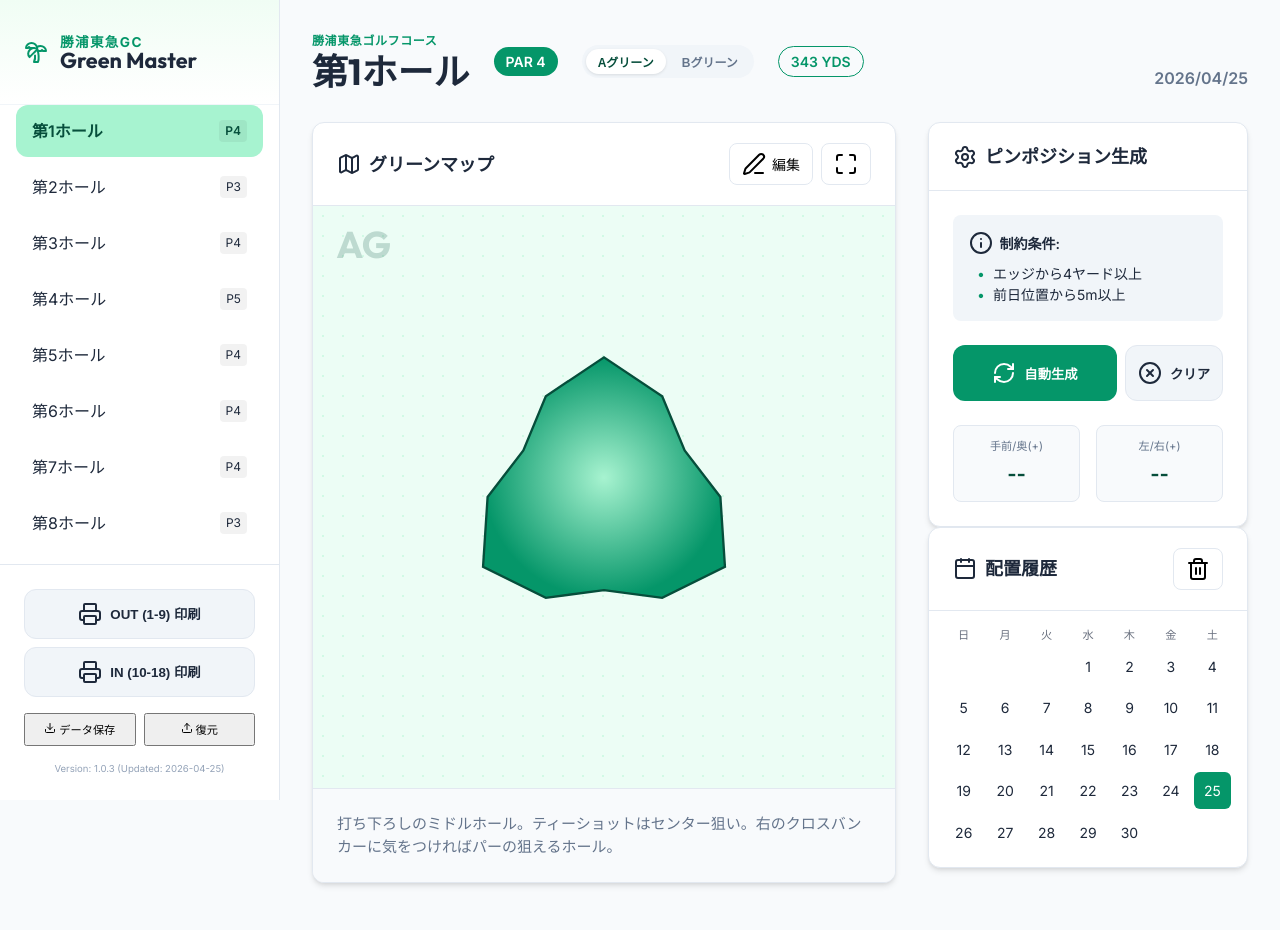
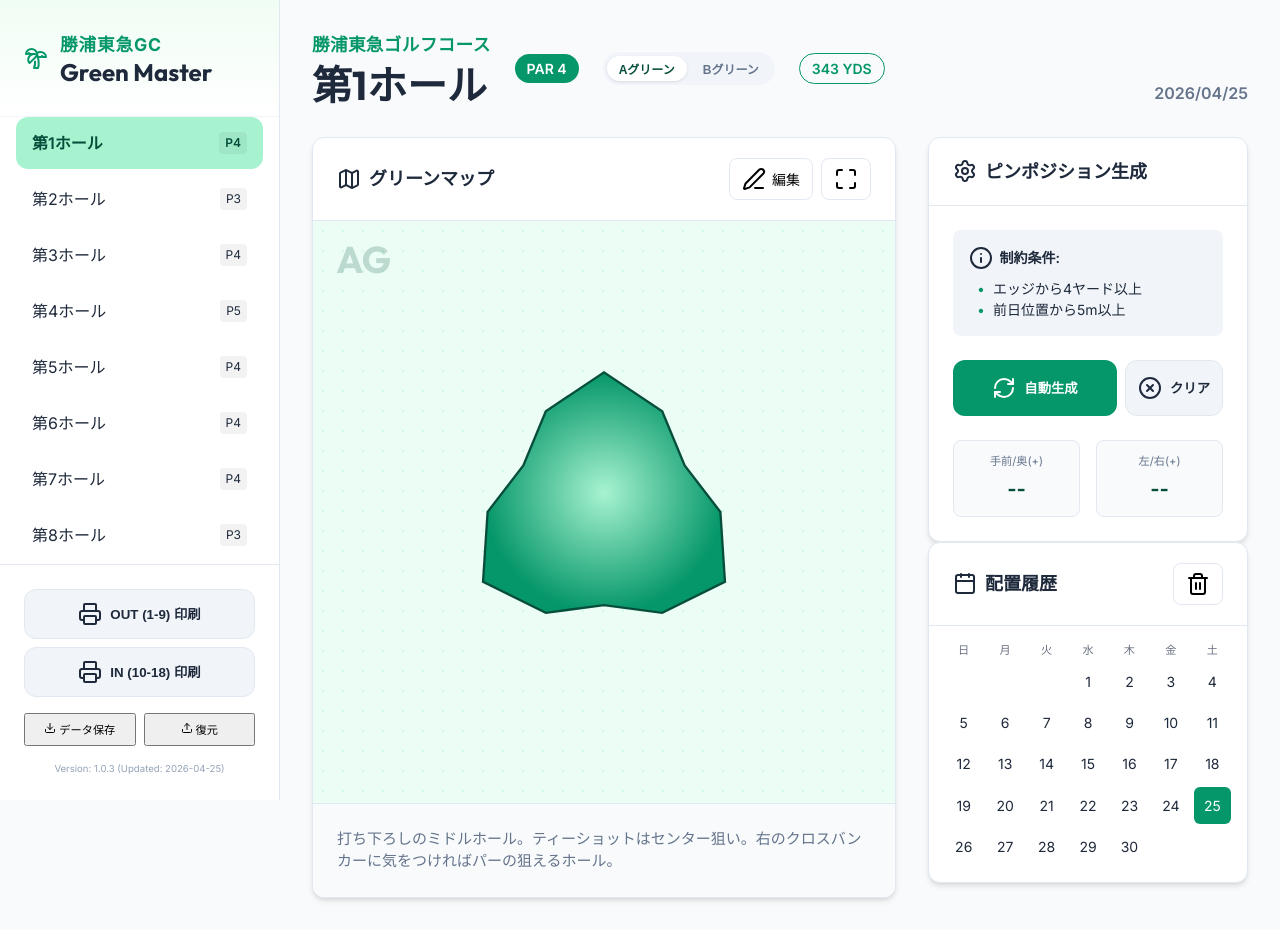
Before and after one commit to takenatsukeihiro-eng/-, a website built with Vite: page index.html in a window 1280 px wide. Built offline with nearby package versions, Linux system fonts and the light colour scheme.

Commit message:
style: further enlarge brand and course name for visibility

```diff
--- a/src/style.css
+++ b/src/style.css
@@ -72,16 +72,16 @@ h1, h2, h3, .brand-main {
 }
 
 .brand-sub {
-  font-size: 0.85rem;
-  font-weight: 800;
+  font-size: 1.1rem;
+  font-weight: 900;
   text-transform: uppercase;
-  letter-spacing: 0.1em;
+  letter-spacing: 0.05em;
   color: var(--primary);
-  margin-bottom: -2px;
+  margin-bottom: 2px;
 }
 
 .brand-main {
-  font-size: 1.35rem;
+  font-size: 1.5rem;
   font-weight: 800;
   line-height: 1;
   color: var(--text);
@@ -157,15 +157,15 @@ h1, h2, h3, .brand-main {
 }
 
 .course-name-badge {
-  font-size: 0.75rem;
-  font-weight: 700;
+  font-size: 1.1rem;
+  font-weight: 800;
   color: var(--primary);
-  letter-spacing: 0.05em;
-  margin-bottom: 0.25rem;
+  letter-spacing: 0.02em;
+  margin-bottom: 0.4rem;
 }
 
 .current-hole-info h1 {
-  font-size: 2.25rem;
+  font-size: 2.5rem;
   font-weight: 800;
   line-height: 1;
 }
@@ -614,11 +614,11 @@ h1, h2, h3, .brand-main {
   }
 
   .current-hole-info h1 {
-    font-size: 1.75rem;
+    font-size: 2rem;
   }
 
   .course-name-badge {
-    font-size: 0.7rem;
+    font-size: 0.9rem;
   }
 
   .side-panels {
```
